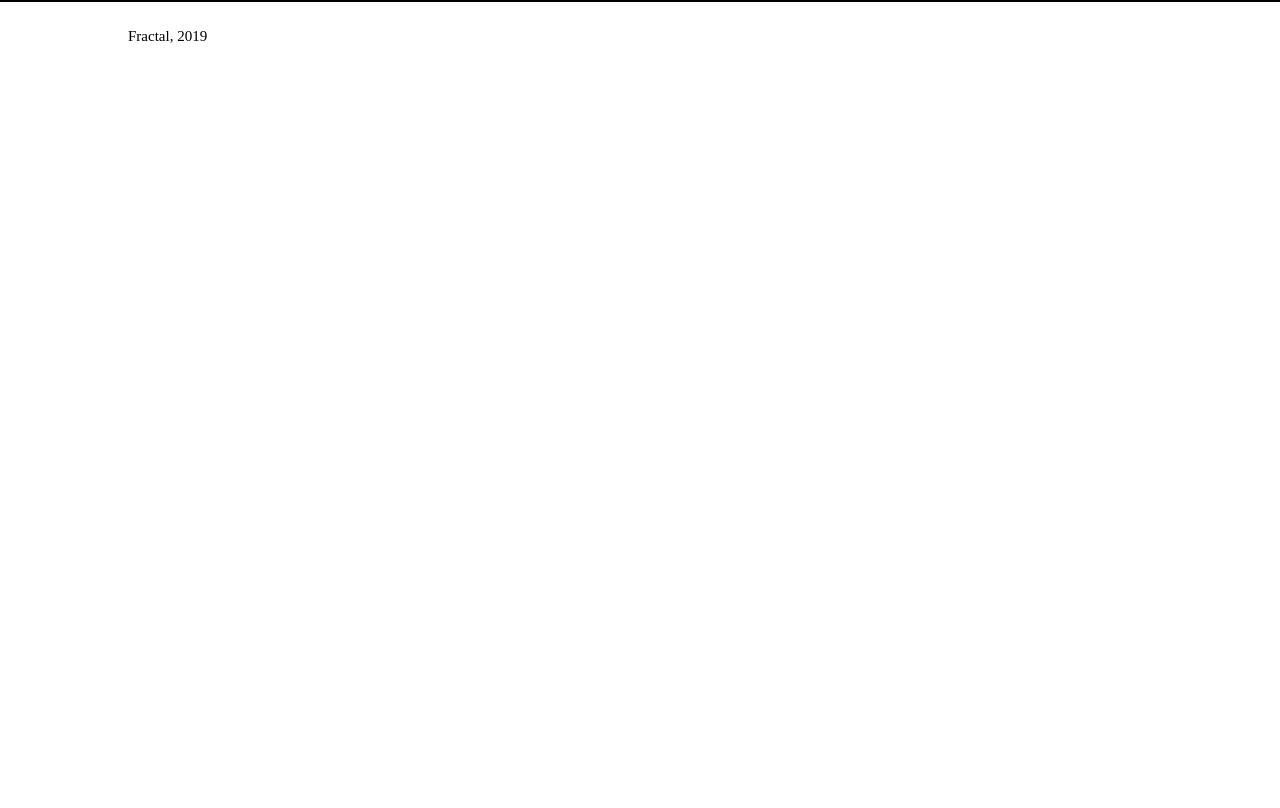
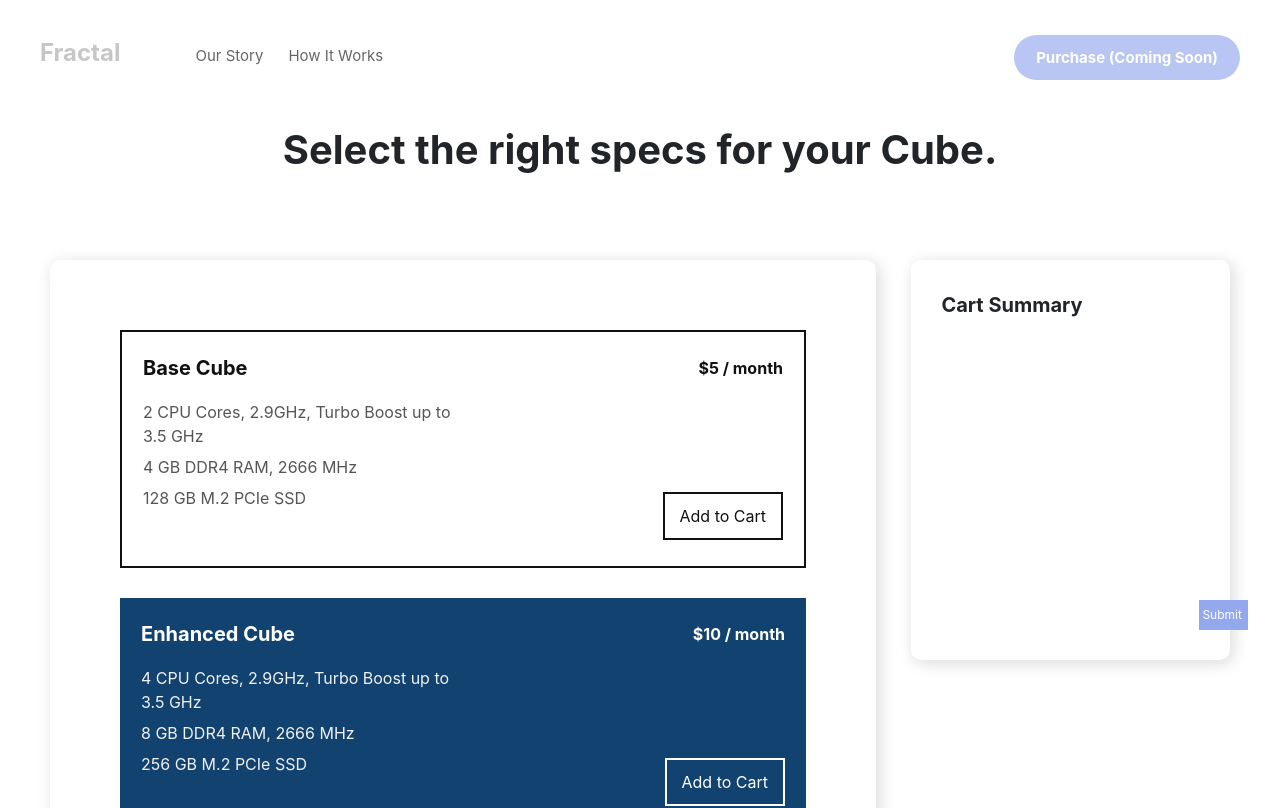
Before and after one commit to whisthq/vm-website, a React (Create React App) app: page /purchase in a window 1280 px wide. Shown: the top 808 px of the page. Built offline with nearby package versions, Linux system fonts and the light colour scheme.

Commit message:
small fix

```diff
--- a/src/components/PageCubePurchase/Purchase.js
+++ b/src/components/PageCubePurchase/Purchase.js
@@ -32,15 +32,15 @@ class Purchase extends Component {
     if (this.state.width > 700 && this.state.modalShow) {
       modalClose()
     }
-    const baseBox = {border: 'solid 2px #111111', padding: 20}
+    const baseBox = {border: 'solid 2px #111111', padding: '20px 20px 5px 20px'}
     const baseFont = {color: '#111111'}
     const baseSubFont = {color: '#555555'}
-    const enhancedBox = {backgroundColor: '#124270', padding: 20}
+    const enhancedBox = {backgroundColor: '#124270', padding: '20px 20px 5px 20px'}
     const enhancedFont = {color: 'white'}
-    const enhancedSubFont = {color: '#e3e3e3'}
+    const enhancedSubFont = {color: '#f1f1f1'}
     const baseButton = {border: 'solid 2px #111111', backgroundColor: 'rgba(0,0,0,0.0)', color: '#111111', padding: '10px 15px', position: 'relative', bottom: 20}
     const enhancedButton = {border: 'solid 2px white', backgroundColor: 'rgba(0,0,0,0.0)', color: 'white', padding: '10px 15px', position: 'relative', bottom: 20}
-    const powerBox = {backgroundColor: '#14a0b5', padding: 20}
+    const powerBox = {backgroundColor: '#14a0b5', padding: '20px 20px 5px 20px'}
     const linkStyle = {color: '#666666'}
     return (
       <div>
@@ -52,7 +52,7 @@ class Purchase extends Component {
           <div style = {{display: 'flex', padding: '10px 50px'}}>
             <div style = {{width: '70%', maxWidth: 1000}}>
               <div>
-                <div style = {{backgroundColor: '#F1F1F1', padding: 70, marginTop: 70}}>
+                <div style = {{backgroundColor: '#ffffff', padding: 70, marginTop: 70, borderRadius: 10, boxShadow: '3px 3px 15px 1px #ddd'}}>
                   <div style = {{marginBottom: 30}}>
                     <SpecBox
                     name = "Base Cube"
@@ -92,7 +92,7 @@ class Purchase extends Component {
                 </div>
               </div>
             </div>
-            <div style = {{width: '27%', backgroundColor: '#f1f1f1', height: 400, marginTop: 70, marginLeft: '3%', padding: 30}}>
+            <div style = {{width: '27%', backgroundColor: 'white', height: 400, marginTop: 70, marginLeft: '3%', padding: 30, borderRadius: 10, boxShadow: '3px 3px 15px 1px #ddd'}}>
               <div style = {{fontWeight: 'bold', fontSize: 20}}>Cart Summary</div>
               <div style = {{height: 279}}></div>
               <table style = {{width: '100%'}}>
--- a/src/components/PageHome/App.js
+++ b/src/components/PageHome/App.js
@@ -221,7 +221,7 @@ class PageHome extends Component {
         {
         this.state.width > 700
         ?
-        <div  ref = 'joinbeta' className = "Homepage-Bottom" style = {{textAlign: 'left', padding: '10%'}}>
+        <div  ref = 'joinbeta' className = "Homepage-Bottom" style = {{textAlign: 'left', padding: '10%', minHeight: '100vh'}}>
           <CubeSection subtitle = 'Test it out yourself'
                        title = 'Join Our Beta'
                        text = {<div style = {{color: '#d3d3d3', fontSize: 18, lineHeight: 1.5, paddingLeft: 5}}>
@@ -234,7 +234,7 @@ class PageHome extends Component {
           </div>
         </div>
         :
-        <div className = "Homepage-Bottom" style = {{width: '100%', textAlign: 'left', padding: '10%'}}>
+        <div className = "Homepage-Bottom" style = {{width: '100%', textAlign: 'left', padding: '10%', minHeight: '100vh'}}>
           <CubeSection subtitle = 'Test it out yourself'
                        title = 'Join Our Beta'
                        text = {<div style = {{color: '#d3d3d3', fontSize: 20, lineHeight: 1.8, paddingLeft: 5}}>
--- a/src/index.js
+++ b/src/index.js
@@ -51,11 +51,10 @@ const Engine = ({ store, history, persistor }) => (
       </Helmet>
       <Router>
             <Route exact path="/" component={App} />
-{/*            <Route exact path="/purchase" component={Purchase} />*/}
-{/*            <Route exact path="/auth" component={Auth} />*/}
+            <Route exact path="/purchase" component={Purchase}  />
+            <Route exact path="/auth" component={Auth} />
             <Route exact path="/story" component={Story} />
             <Route exact path="/howitworks" component={HowItWorks} />
-{/*            <Route component={NotFound} />*/}
         </Router>
         <div style = {{width: '100%', height: 2, backgroundColor: 'black'}}></div>
         <div style = {{width: '100%', backgroundColor: 'white', textAlign: 'left', padding: '2% 10%', display: 'flex', fontSize: 15}}>
```
